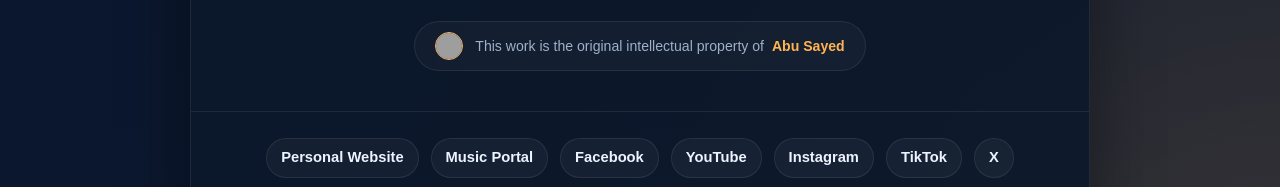
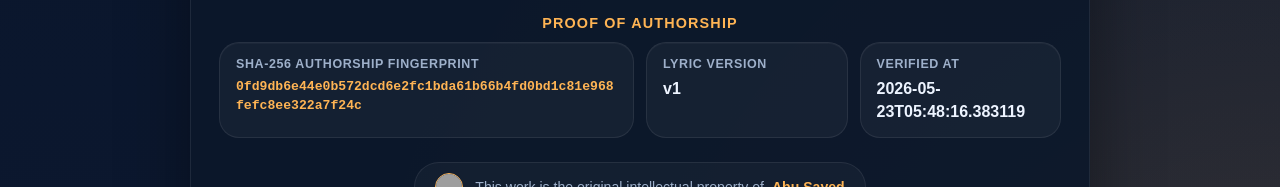
Before and after one commit to ImAbuSayed/neon-in-a-small-town, a plain HTML site: page index.html in a window 1280 px wide. Shown: the part 2607-2794 px from the top of the page. Drawn offline with Linux system fonts and the light colour scheme; grey boxes are pictures that could not be loaded.

Commit message:
feat: update song assets v1 with signed GPG commit [verified]

```diff
--- a/index.html
+++ b/index.html
@@ -14,9 +14,9 @@
     <meta name="keywords" content="Neon in a Small Town, Abu Sayed lyrics, original song lyrics, Abu Sayed original song, Abu Sayed lyricist, Abu Sayed composer, Abu Sayed songwriter, official lyrics">
     <meta name="robots" content="index,follow,max-snippet:-1,max-image-preview:large,max-video-preview:-1">
     <meta name="referrer" content="strict-origin-when-cross-origin">
-    <meta name="description" content="Explore the official lyrics of &#x27;Neon in a Small Town&#x27;, a unique musical creation written and composed by Abu Sayed.">
+    <meta name="description" content="Discover the complete lyrics of &#x27;Neon in a Small Town&#x27;, a unique musical work by Abu Sayed, encompassing original composition and writing.">
     <meta property="og:title" content="Neon in a Small Town - Original Lyrics by Abu Sayed">
-    <meta property="og:description" content="Explore the official lyrics of &#x27;Neon in a Small Town&#x27;, a unique musical creation written and composed by Abu Sayed.">
+    <meta property="og:description" content="Discover the complete lyrics of &#x27;Neon in a Small Town&#x27;, a unique musical work by Abu Sayed, encompassing original composition and writing.">
     <meta property="og:type" content="music.song">
     <meta property="og:url" content="https://imabusayed.github.io/neon-in-a-small-town/">
     <meta property="og:site_name" content="Abu Sayed Music">
@@ -24,7 +24,7 @@
     <meta name="last-modified" content="2026-05-19 07:42:58">
     <meta name="twitter:card" content="summary_large_image">
     <meta name="twitter:title" content="Neon in a Small Town - Original Lyrics by Abu Sayed">
-    <meta name="twitter:description" content="Explore the official lyrics of &#x27;Neon in a Small Town&#x27;, a unique musical creation written and composed by Abu Sayed.">
+    <meta name="twitter:description" content="Discover the complete lyrics of &#x27;Neon in a Small Town&#x27;, a unique musical work by Abu Sayed, encompassing original composition and writing.">
     <link rel="canonical" href="https://imabusayed.github.io/neon-in-a-small-town/">
     <link rel="sitemap" type="application/xml" title="Sitemap" href="https://imabusayed.github.io/neon-in-a-small-town/sitemap.xml">
     <link rel="author" href="https://github.com/ImAbuSayed">
@@ -100,7 +100,7 @@
       "@id": "https://imabusayed.github.io/neon-in-a-small-town#webpage",
       "url": "https://imabusayed.github.io/neon-in-a-small-town/",
       "name": "Neon in a Small Town - Original Lyrics by Abu Sayed",
-      "description": "Explore the official lyrics of 'Neon in a Small Town', a unique musical creation written and composed by Abu Sayed.",
+      "description": "Discover the complete lyrics of 'Neon in a Small Town', a unique musical work by Abu Sayed, encompassing original composition and writing.",
       "isPartOf": {
         "@id": "https://music.abusayed.com.bd/#website"
       },
@@ -537,7 +537,7 @@
 
         <div class="controls">
             <button class="btn-speak" id="speakBtn" title="Read the lyrics aloud"><span id="speakText">Read Aloud</span></button>
-            <a href="https://music.abusayed.com.bd/Licensing/?https://imabusayed.github.io/neon-in-a-small-town/" class="btn-license" title="Get licensing for this song" target="_blank">Commercial Licensing for Neon in a Small Town</a>
+            <a href="https://music.abusayed.com.bd/Licensing/?https://imabusayed.github.io/neon-in-a-small-town/" class="btn-license" title="Get licensing for this song" target="_blank">Request Licensing for Neon in a Small Town</a>
 
         </div>
         <br>
@@ -612,6 +612,26 @@
             <div class="meta-card">
                 <span class="meta-label">Publisher</span>
                 <strong>Abu Sayed Music</strong>
+            </div>
+
+                </div>
+            </div>
+
+            <div class="details-block">
+                <div class="details-title">Proof of Authorship</div>
+                <div class="meta-grid">
+
+            <div class="meta-card" style="grid-column: span 2;">
+                <span class="meta-label">SHA-256 Authorship Fingerprint</span>
+                <strong style="word-break: break-all; font-family: monospace; font-size: 0.82rem; color: var(--accent);">0fd9db6e44e0b572dcd6e2fc1bda61b66b4fd0bd1c81e968fefc8ee322a7f24c</strong>
+            </div>
+            <div class="meta-card">
+                <span class="meta-label">Lyric Version</span>
+                <strong>v1</strong>
+            </div>
+            <div class="meta-card">
+                <span class="meta-label">Verified At</span>
+                <strong>2026-05-23T05:48:16.383119</strong>
             </div>
 
                 </div>
```
Also changed, not shown: excerpts/Bridge-Preview.txt (added), excerpts/Chorus-Preview.txt (added), excerpts/Final-Chorus-Preview.txt (added), excerpts/Post-Chorus-2-Preview.txt (added), excerpts/Post-Chorus-Preview.txt (added), excerpts/Pre-Chorus-2-Preview.txt (added), excerpts/Pre-Chorus-Preview.txt (added), excerpts/Verse-1-Preview.txt (added), excerpts/Verse-2-Preview.txt (added), excerpts/Warm-acoustic-guitar-intro-soft-fingerpicked-Preview.txt (added), hashes.txt (added), llms.txt, lyrics_backup/2026-05-23_neon-in-a-small-town-v1.txt (added), manifest.json (added), 1 other file.
